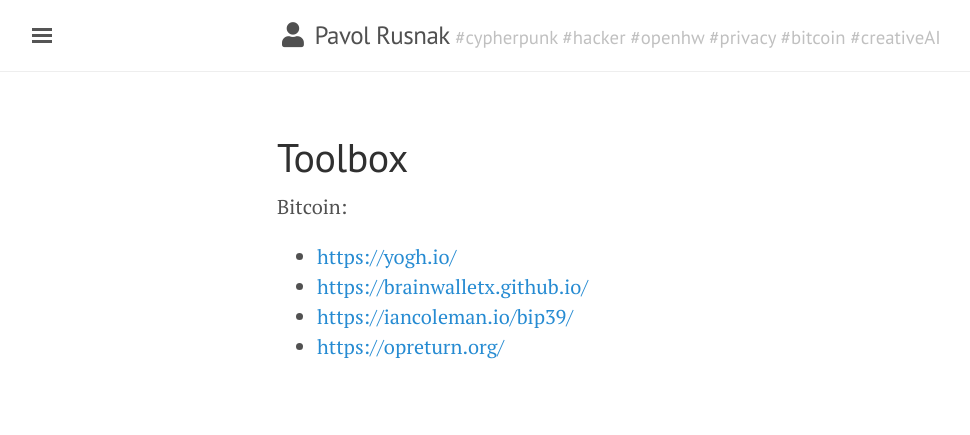
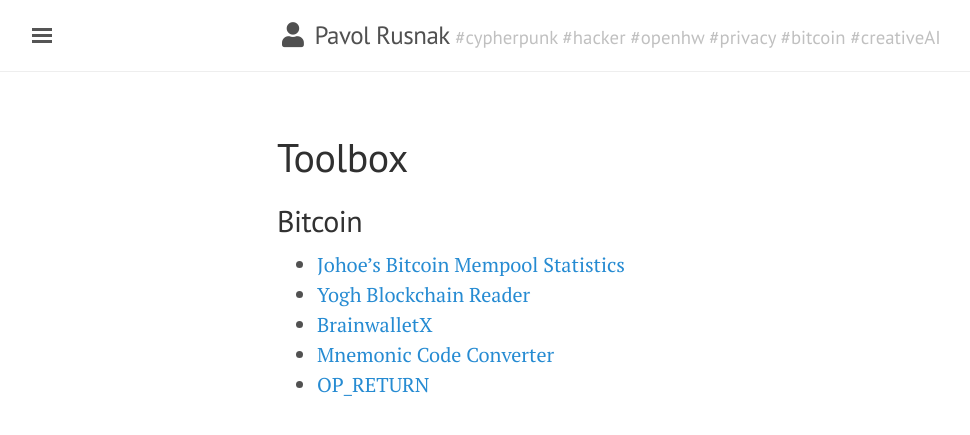
Before and after one commit to prusnak/rusnak.io, a Jekyll site: the page built from toolbox.md, in a window 1280 px wide. Shown: the top 435 px of the page, without its empty margins (3-973 px from the left). Built offline with Jekyll 4.4.1, drawn with Linux system fonts in a browser that asks for light colours; nearby versions of some CDN libraries.

Commit message:
toolbox: add johoe's bitcoin mempool stats

```diff
--- a/toolbox.md
+++ b/toolbox.md
@@ -3,9 +3,10 @@ layout: page
 title: Toolbox
 ---
 
-Bitcoin:
+## Bitcoin
 
-* [https://yogh.io/](https://yogh.io/)
-* [https://brainwalletx.github.io/](https://brainwalletx.github.io/)
-* [https://iancoleman.io/bip39/](https://iancoleman.io/bip39/)
-* [https://opreturn.org/](https://opreturn.org/)
+* [Johoe's Bitcoin Mempool Statistics](https://core.jochen-hoenicke.de/queue/)
+* [Yogh Blockchain Reader](https://yogh.io/)
+* [BrainwalletX](https://brainwalletx.github.io/)
+* [Mnemonic Code Converter](https://iancoleman.io/bip39/)
+* [OP_RETURN](https://opreturn.org/)
```
